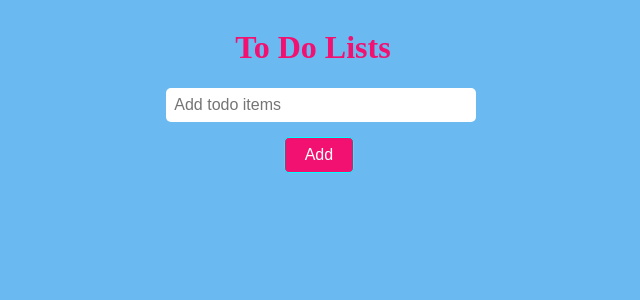
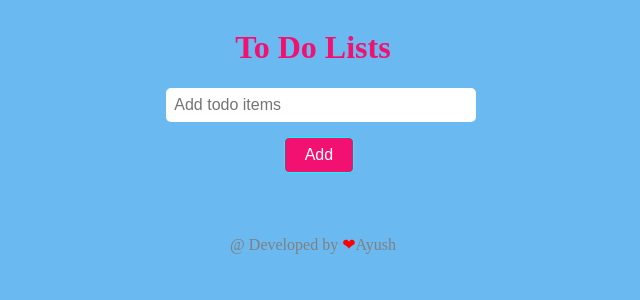
Before and after one commit to ayush-singh-au13/react_todoList, a React (Create React App) app: page / in a window 1280 px wide. Shown: the top 300 px of the page, without its empty margins (327-967 px from the left). Built offline with nearby package versions, Linux system fonts and the light colour scheme.

Commit message:
Update Todo.js

```diff
--- a/src/components/Todo.js
+++ b/src/components/Todo.js
@@ -63,6 +63,9 @@ class Todo extends React.Component {
           <button className="btn" type="submit">Add</button>
         </form>
         <ul>{todoLists}</ul>
+        <p className="footer">
+            @ Developed by <span style={{ color: "red" }}>❤</span>Ayush
+          </p>
         </div>
     </>
     );
```
